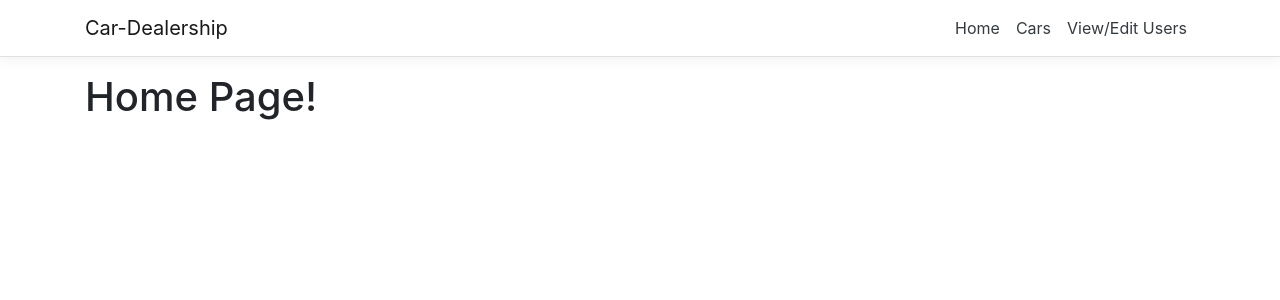
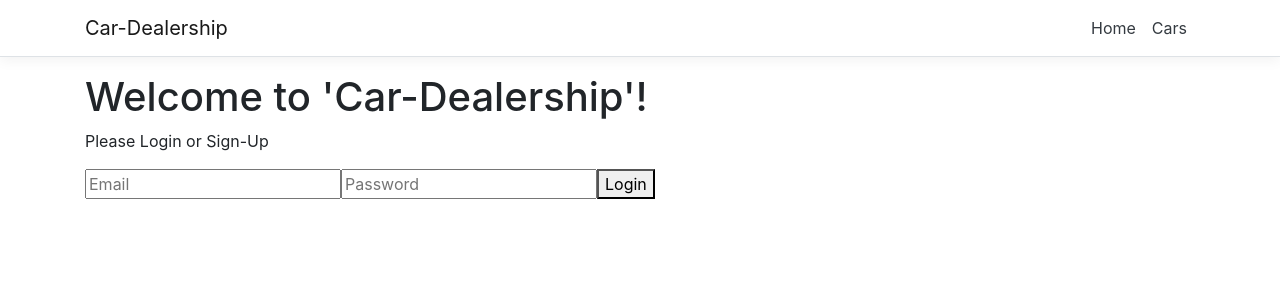
Before and after one commit to arthuranteater/ReactProject, a React (Create React App) app in the folder ClientApp/: page / in a window 1280 px wide. Shown: the top 300 px of the page. Built offline with nearby package versions, Linux system fonts and the light colour scheme; the HTML template or start-up script is replaced by a standard one.

Commit message:
Jaxons Update

```diff
--- a/ClientApp/src/App.js
+++ b/ClientApp/src/App.js
@@ -8,22 +8,6 @@ import { ViewUsers } from './components/ViewUsers';
 
 
 class App extends Component {
-  state = {
-    people: [
-      { firstName: 'Johnny', lastName: 'Carson' },
-      { firstName: 'Jay', lastName: 'Leno' },
-      { firstName: 'Conan', lastName: 'O\'Brien' },
-      { firstName: 'Jimmy', lastName: 'Fallon' }
-    ]
-   }
-
-   onEdit = (person) => {
-    this.setState({
-      ...this.state,
-      selectedView: 'PersonEdit',
-      selectedPerson: person
-    })
-  }
 
   render() {
     return (
--- a/ClientApp/src/components/Cars.js
+++ b/ClientApp/src/components/Cars.js
@@ -61,7 +61,7 @@ export class Cars extends React.Component {
       return (
         <div>
           <button onClick={this.displayForm}>View Inventory</button>
-          <SellVehicle propAddCar={this.addNewCar} />
+          <SellVehicle propAddCar={this.addNewCar} propToggleViewState={this.displayForm}/>
         </div>
       );
     }
--- a/ClientApp/src/components/Home.js
+++ b/ClientApp/src/components/Home.js
@@ -1,4 +1,5 @@
 import React, { Component } from 'react';
+import Login from './Login';
 
 export class Home extends Component {
   static displayName = Home.name;
@@ -6,7 +7,9 @@ export class Home extends Component {
   render () {
     return (
       <div>
-        <h1>Home Page!</h1>
+        <h1>Welcome to 'Car-Dealership'!</h1>
+        <p>Please Login or Sign-Up</p>
+        <Login/>
       </div>
     );
   }
--- /dev/null
+++ b/ClientApp/src/components/Login.js
@@ -0,0 +1,57 @@
+import React, { Component } from 'react';
+
+let testEmailsArr = [
+    {email: "test@test.com",  password: "password"},
+    {email: "test2@test.com",  password: "password"},
+    {email: "johnSmith@test.com",  password: "password"}
+]
+
+export class Login extends Component {
+  static displayName = Login.name;
+
+  state = {
+      email: "",
+      password: ""
+  }
+
+  handleInput = (event) => {
+    event.persist();
+    this.setState(prevState => ({
+        ...prevState,
+        [event.target.name] : event.target.value
+    }))
+  }
+
+  handleAuthentication = (event) => {
+    event.preventDefault();
+    let succesfulLogIn = false;
+    for (let i = 0; i < testEmailsArr.length; i++)
+    {
+      if (this.state.email == testEmailsArr[i].email && this.state.password == testEmailsArr[i].password)
+      {
+        succesfulLogIn = true;
+        break;
+      }
+    }
+    if (succesfulLogIn)
+    {
+      console.log("Logged In!");
+    }
+    else
+    {
+      console.log("Incorrect UserName or Password");
+    }
+  }
+
+  render () {
+    return (
+      <form onSubmit={this.handleAuthentication}>
+        <input name="email" placeholder="Email" onChange={this.handleInput}/>
+        <input name="password" placeholder="Password" type="password" onChange={this.handleInput}/>
+        <button type="submit">Login</button>
+      </form>
+    );
+  }
+}
+
+export default Login;
--- a/ClientApp/src/components/NavMenu.js
+++ b/ClientApp/src/components/NavMenu.js
@@ -35,9 +35,6 @@ export class NavMenu extends Component {
                 <NavItem>
                   <NavLink tag={Link} className="text-dark" to="/Inventory">Cars</NavLink>
                 </NavItem>
-                <NavItem>
-                  <NavLink tag={Link} className="text-dark" to="/ViewUsers">View/Edit Users</NavLink>
-                </NavItem>
               </ul>
             </Collapse>
           </Container>
--- a/ClientApp/src/components/SellVehicle.js
+++ b/ClientApp/src/components/SellVehicle.js
@@ -15,9 +15,8 @@ export class SellVehicle extends Component {
 
   submitCar = (event) => {
     event.preventDefault();
-    console.log("entered submit car");
-    console.log(this.state.car);
     this.props.propAddCar(this.state.car);
+    this.props.propToggleViewState();
   }
 
   handleInputChange = (event) => {
```
